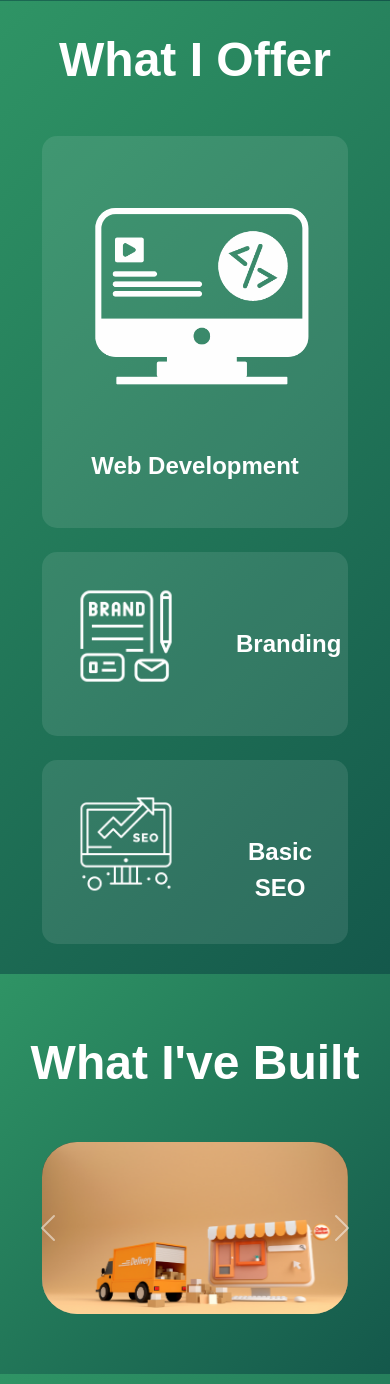
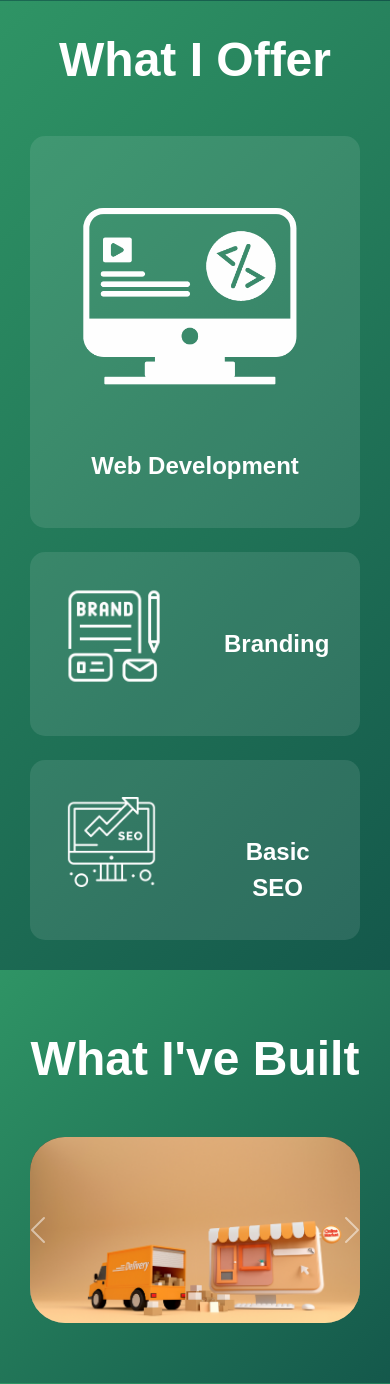
Before and after one commit to basithkunnath/Personal-Portfolio, a Django app: page / in a window 390 px wide. Shown: the part 1679-3063 px from the top of the page. Run offline with Django 4.2, Linux system fonts and the light colour scheme; data comes from the database, SQL or seed files in the repository.

Commit message:
responsive issue fixed

```diff
--- a/static/css/styles.css
+++ b/static/css/styles.css
@@ -17,19 +17,28 @@
     --main-color: #ffd500;
 }
 
-html {
-    overflow: visible;
-}
 
-body {
+body,html {
     color: var(--text-color);
     font-family: 'Montserrat', sans-serif;
+    overflow-x: hidden; /* Prevents horizontal overflow */
     margin: 0;
     padding: 0;
 }
 
 section {
     padding: 50px;
+}
+
+.container {
+    padding: 0;
+    margin: 0;
+}
+
+img {
+    display: block;
+    max-width: 100%;
+    height: auto;
 }
 
 /* Navbar Styles */
```
